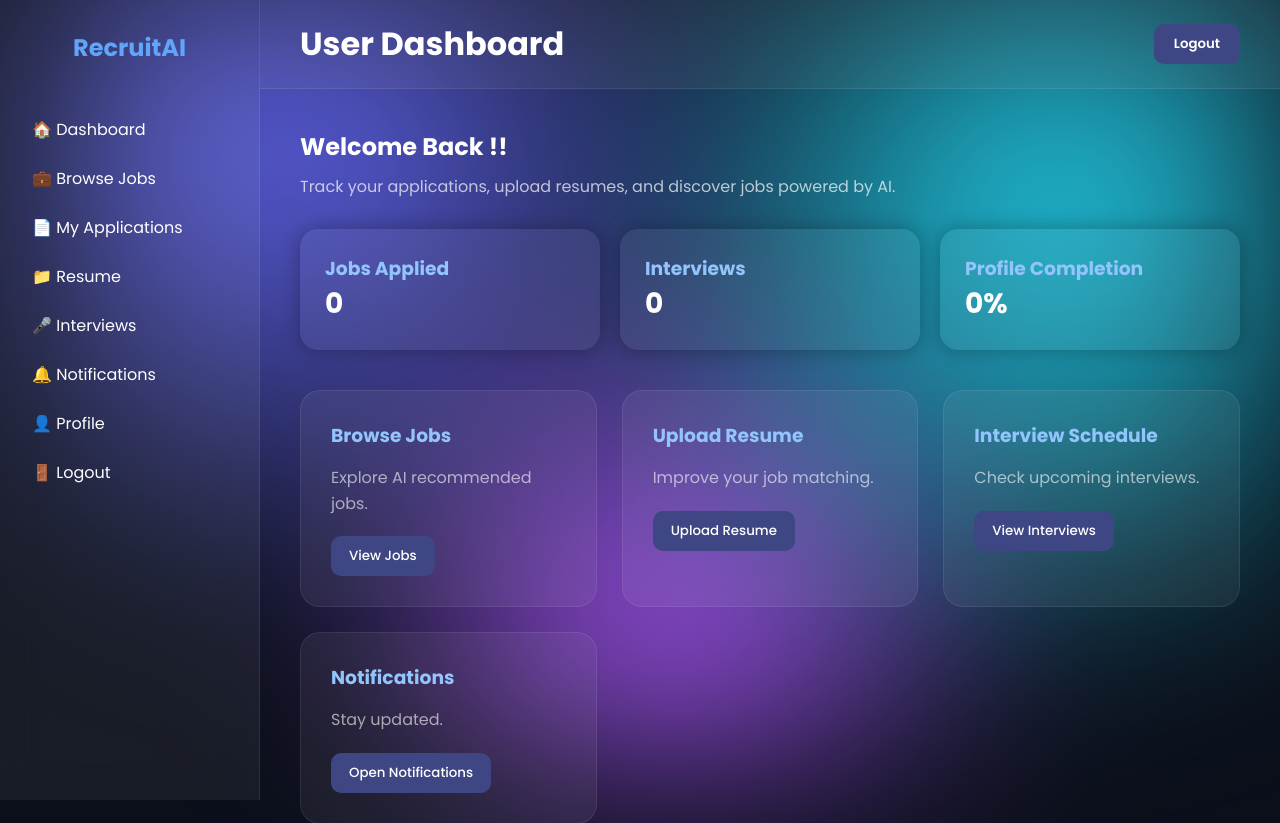
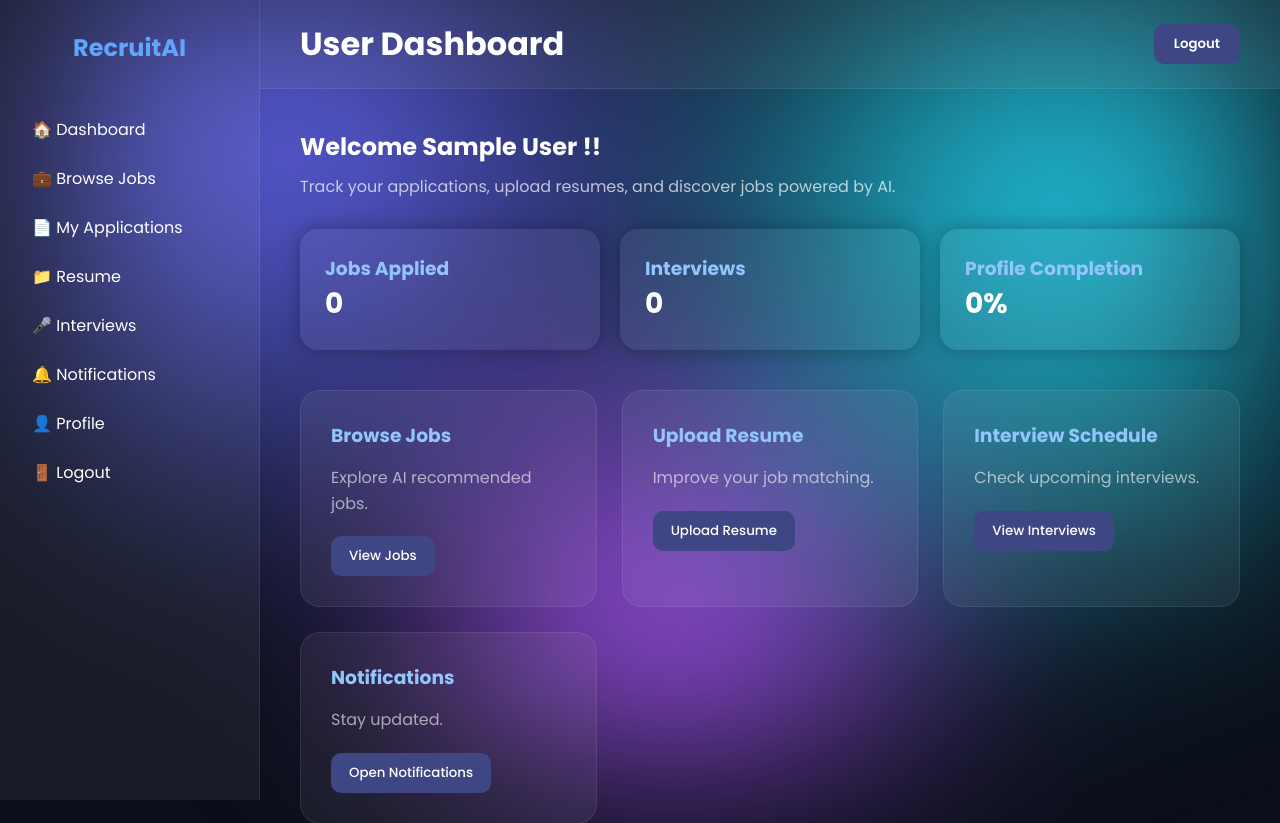
Before and after one commit to Manjila-create/ai-recruitment-system, a Flask app: page /user in a window 1280 px wide. Shown: the top 823 px of the page. Run offline with Flask 3, Linux system fonts and the light colour scheme; the visitor is signed in with stand-in values (Sample User, id 1); data that the repository does not hold is empty.

Commit message:
added welcome user sessions

```diff
--- a/backend/app.py
+++ b/backend/app.py
@@ -455,7 +455,7 @@ def jobs():
         applied_jobs=applied_jobs)
 
 # ADMIN PAGE
-# =========================
+# ==========================================================================================================
 @app.route('/admin')
 def admin():
     total_users = User.query.count()
@@ -561,10 +561,16 @@ def recent_users():
 
     combined.sort(key=lambda x: x["created_at"], reverse=True)
     return jsonify(combined[:10])   # latest 10
-#==========================================================
+#=======================================================================================================================
 @app.route('/user')
 def user():
-    return render_template("users/user.html")
+    if "user_id" not in session:
+        return redirect("/")
+
+    return render_template(
+        "users/user.html",
+        user_name=session.get("user_name")
+    )
 @app.route("/profile")
 def profile():
 
@@ -764,10 +770,13 @@ def recruiter():
     Job.recruiter_id == recruiter_id,
     Application.interview_status == "Scheduled").count()
 
-    return render_template( "recruiter/recruiter.html",
-    total_jobs=total_jobs, total_applications=total_applications,
+    return render_template(
+    "recruiter/recruiter.html",
+    total_jobs=total_jobs,
+    total_applications=total_applications,
     shortlisted_count=shortlisted_count,
-    interview_count=interview_count )
+    interview_count=interview_count,
+    recruiter_name=session.get("recruiter_name"))
 
 
 @app.route("/posted-jobs")
--- a/backend/templates/recruiter/recruiter.html
+++ b/backend/templates/recruiter/recruiter.html
@@ -286,10 +286,9 @@ body{
         <div class="content">
 
             <!-- Welcome -->
-
             <div class="welcome">
 
-                <h2>Welcome Back !!</h2>
+                <h2>Welcome {{ recruiter_name }} !!</h2>
 
                 <p>
                     Manage job postings, review applications,
--- a/backend/templates/users/user.html
+++ b/backend/templates/users/user.html
@@ -292,7 +292,7 @@ table tr:hover{
 <div class="container">
 
     <div class="welcome">
-        <h2>Welcome Back !!</h2>
+        <h2>Welcome {{ user_name }} !!</h2>
         <p>Track your applications, upload resumes, and discover jobs powered by AI.</p>
     </div>
 
```
